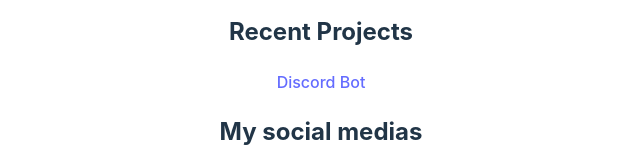
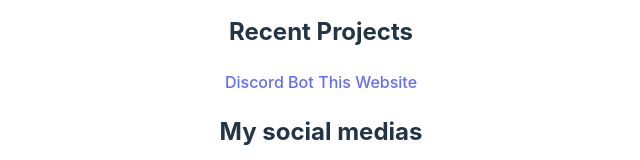
Before and after one commit to iPigTW/react-app, a React (Vite) app: page /home in a window 1280 px wide. Shown: the part 573-733 px from the top of the page, without its empty margins (319-959 px from the left). Built offline with nearby package versions, Linux system fonts and the light colour scheme.

Commit message:
Update App.tsx

```diff
--- a/src/App.tsx
+++ b/src/App.tsx
@@ -13,7 +13,7 @@
   <h2>My skills</h2>
   <img src="https://skillicons.dev/icons?i=nodejs,py,react,lua,flask" />
   <h2>Recent Projects</h2>
-  <p><a href="https://github.com/ipigtw/discord-bot-js">Discord Bot</a></p>
+  <p><a href="https://github.com/ipigtw/discord-bot-js">Discord Bot</a> <a href="https://ipigtw.xyz">This Website</a></p>
   <h2>My social medias</h2>
   <a href="https://github.com/iPigTW"><img src='/github.svg' width="45" height="45"/></a>
   <a href="https://youtube.com/@ipigtaiwan"><img className='youtube' src='/youtube.png' width="45" height="45"/></a>
```
